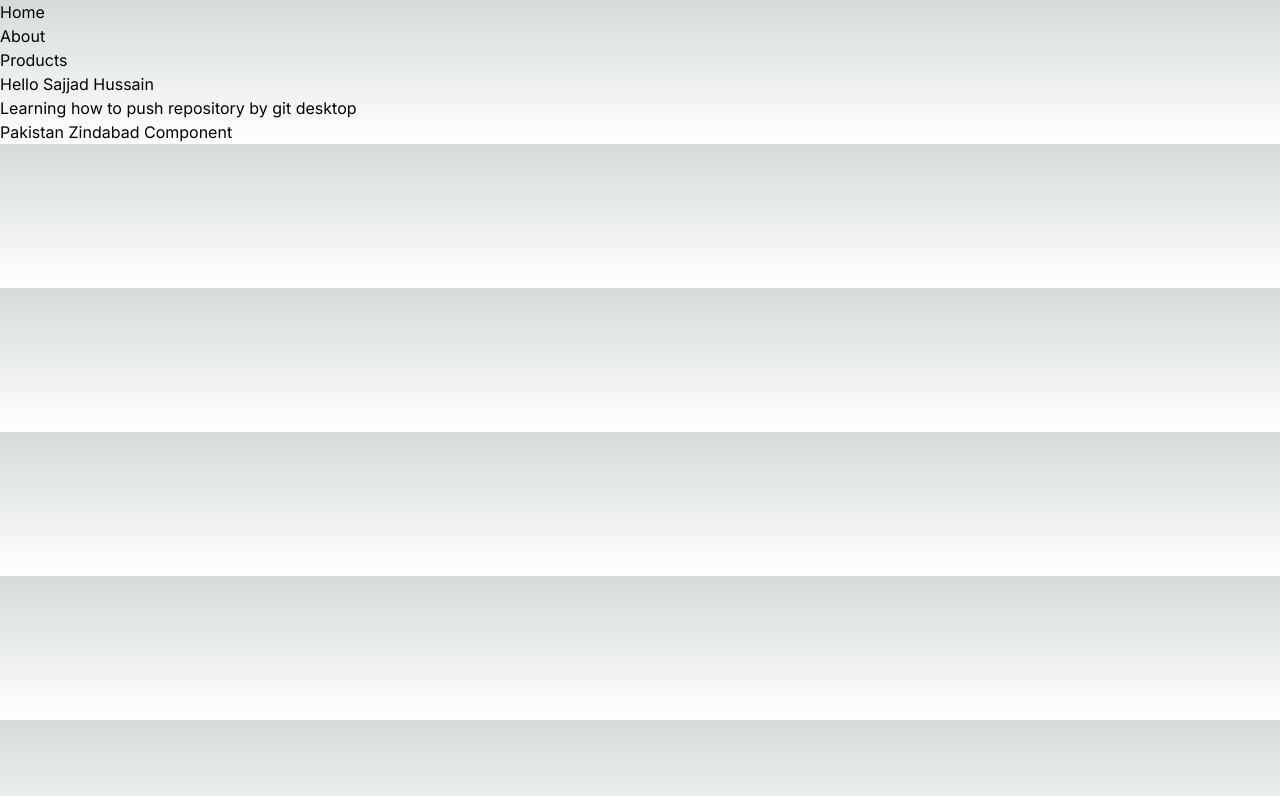
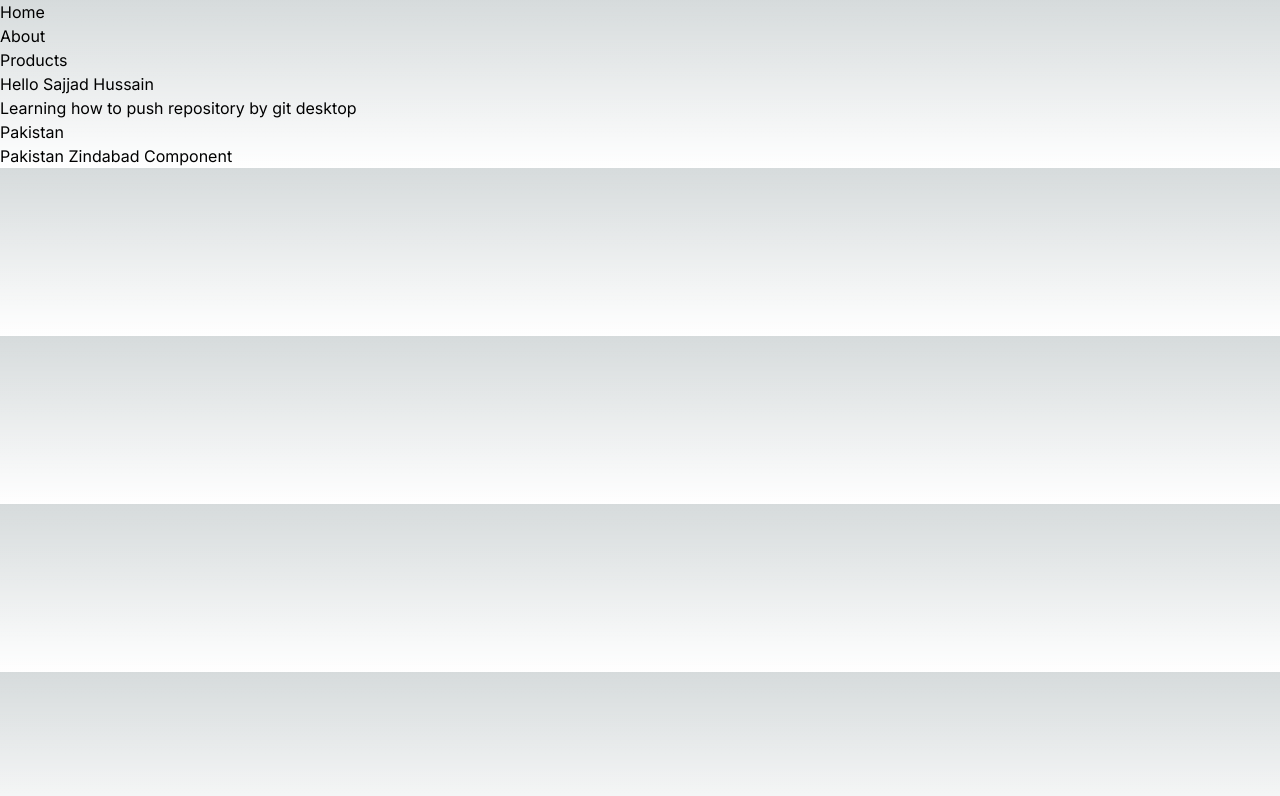
Before and after one commit to SajjadHussainRajput/my-app, a Next.js app: page / in a window 1280 px wide. Shown: the top 796 px of the page. Built offline with nearby package versions, Linux system fonts and the light colour scheme.

Commit message:
Update page.tsx

```diff
--- a/src/app/page.tsx
+++ b/src/app/page.tsx
@@ -9,6 +9,7 @@ export default function Home() {
      <Navbar/>
       <h1>Hello Sajjad Hussain  </h1>
       <p>Learning how to push repository by git desktop </p>
+      <p>Pakistan </p>
       <Comp />
 
     </div>
```
